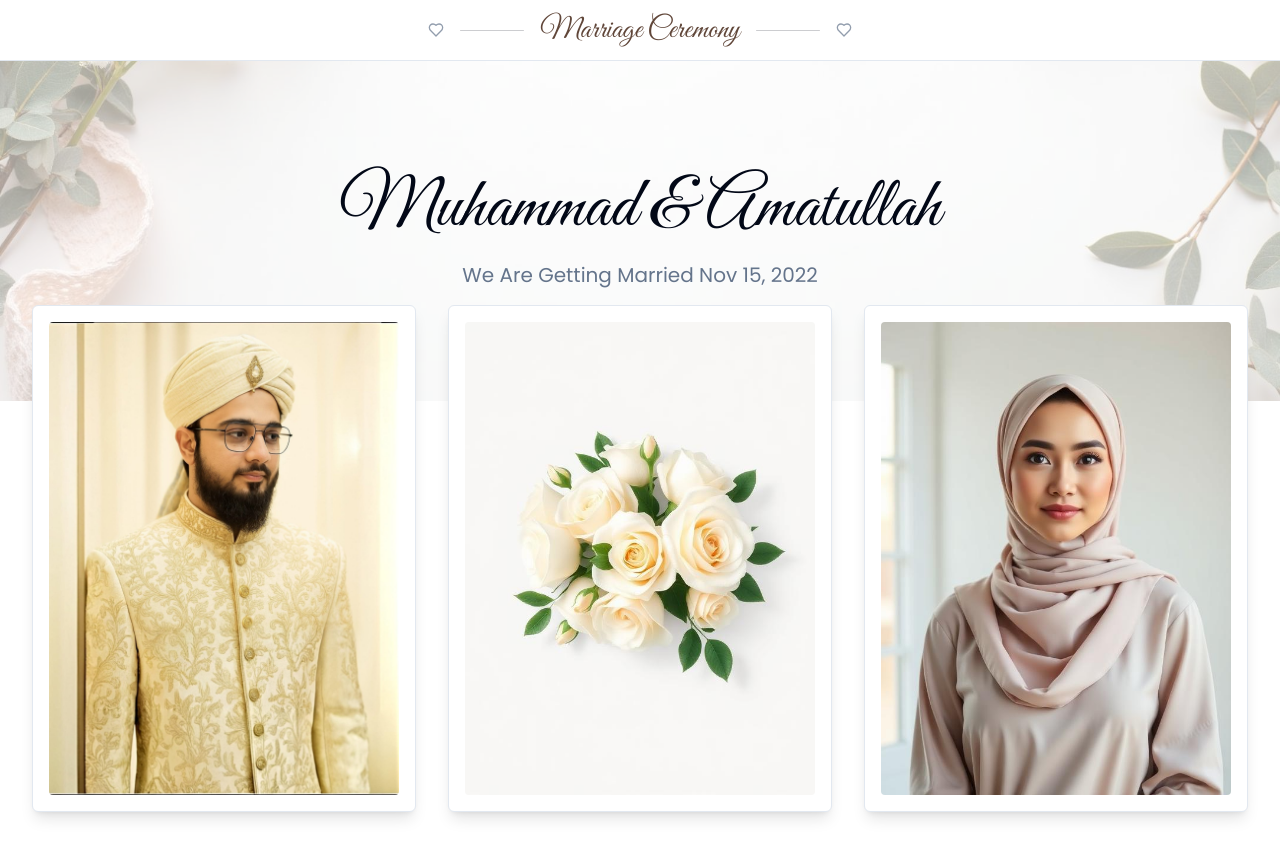
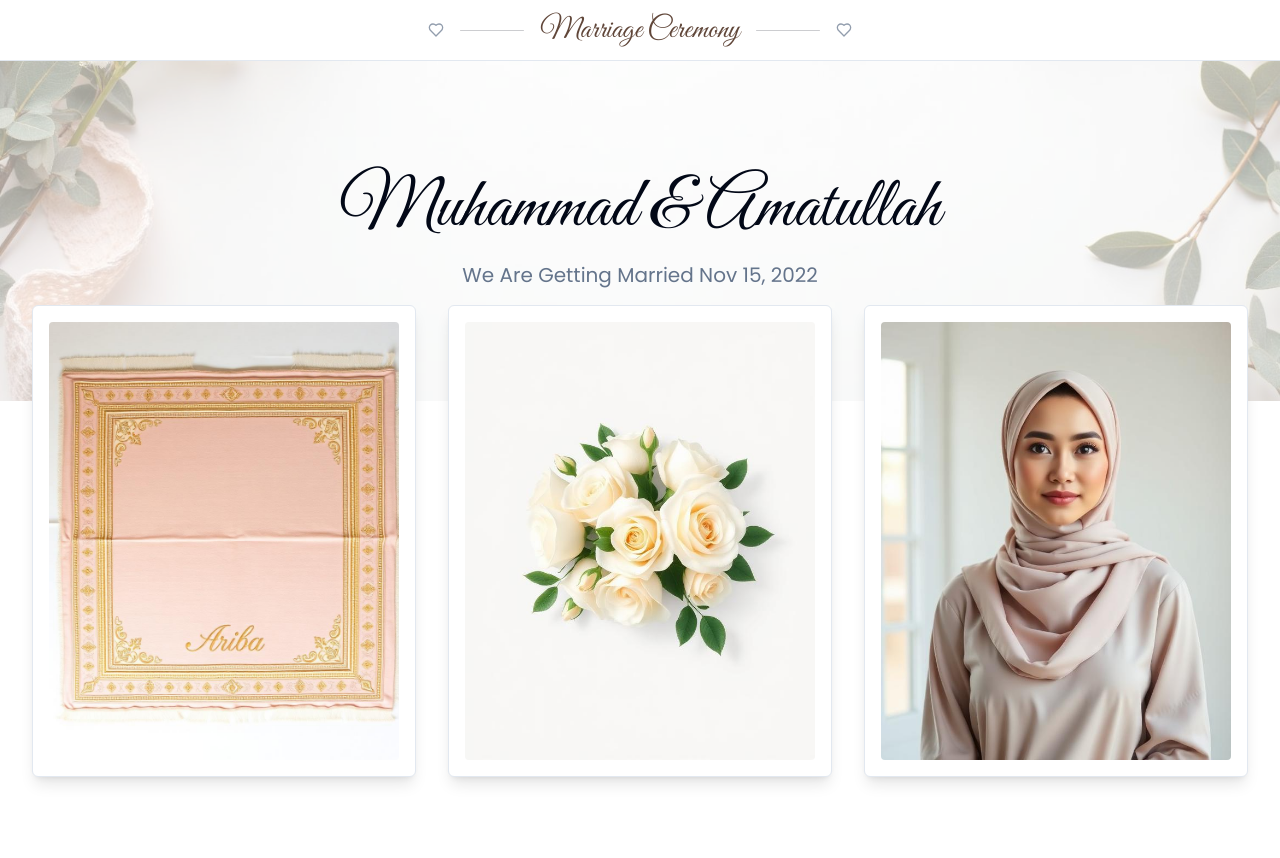
Before and after one commit to syedtalha88/love-pixel-perfect-page, a React (Vite) app: page / in a window 1280 px wide. Shown: the top 858 px of the page. Built offline with nearby package versions, Linux system fonts and the light colour scheme.

Commit message:
Update image
Replace the current image with a prayer mat featuring the name "Ariba".

```diff
--- a/src/pages/Index.tsx
+++ b/src/pages/Index.tsx
@@ -3,6 +3,7 @@ import heroBg from "@/assets/hero-floral-bg.jpg";
 import groom from "@/assets/groom-portrait.jpg";
 import bride from "@/assets/bride-portrait.jpg";
 import bouquet from "@/assets/bouquet.jpg";
+import prayerMat from "@/assets/prayer-mat-ariba.jpg";
 
 const Nav = () => (
   <header className="sticky top-0 z-40 border-b bg-background/30 backdrop-blur-md supports-[backdrop-filter]:bg-background/30">
@@ -66,7 +67,7 @@ const Index = () => {
 
         <section className="container mx-auto -mt-16 md:-mt-24 relative z-10">
           <div className="grid grid-cols-1 md:grid-cols-3 gap-6 md:gap-8">
-            <Framed src="/lovable-uploads/e35634f9-05a8-45c1-b5eb-179f3943e0eb.png" alt="Groom portrait in cream sherwani with turban" />
+            <Framed src={prayerMat} alt="Prayer mat with Ariba embroidery" />
             <Framed src={bouquet} alt="White roses and blush buds bouquet" />
             <Framed src={bride} alt="Bride portrait in beige hijab" />
           </div>
```
Also changed, not shown: src/assets/prayer-mat-ariba.jpg (added).
